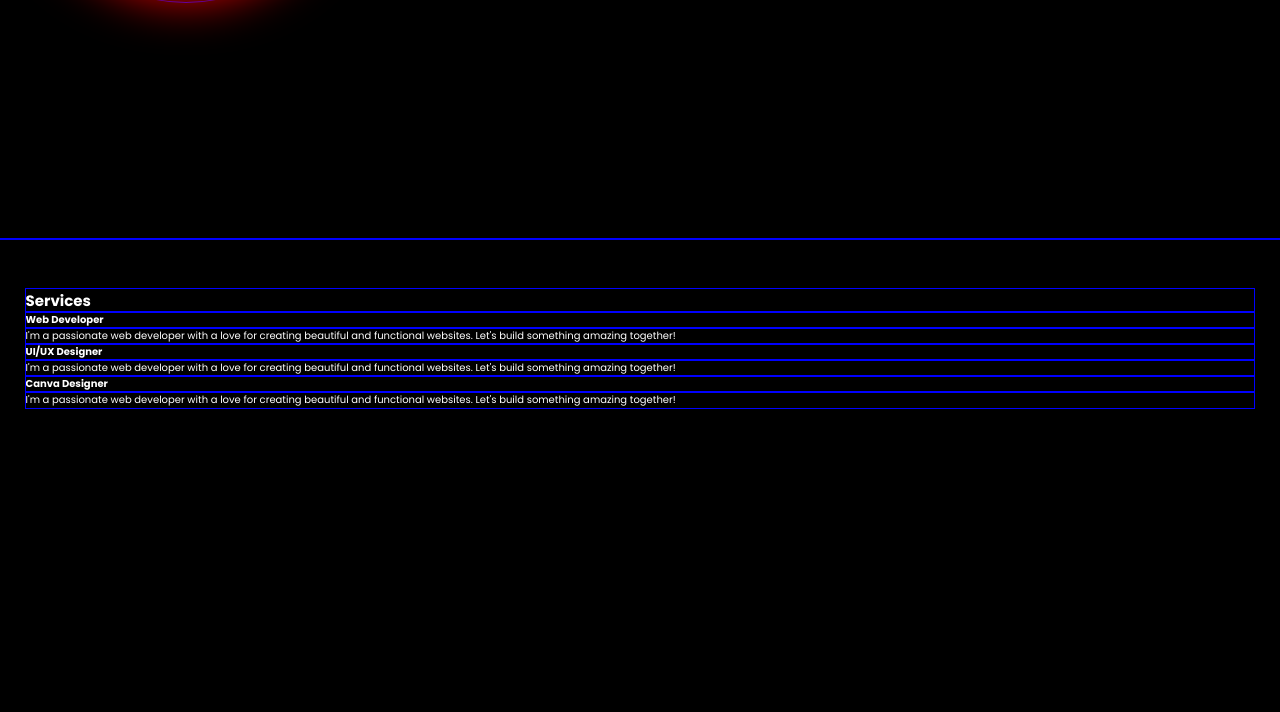
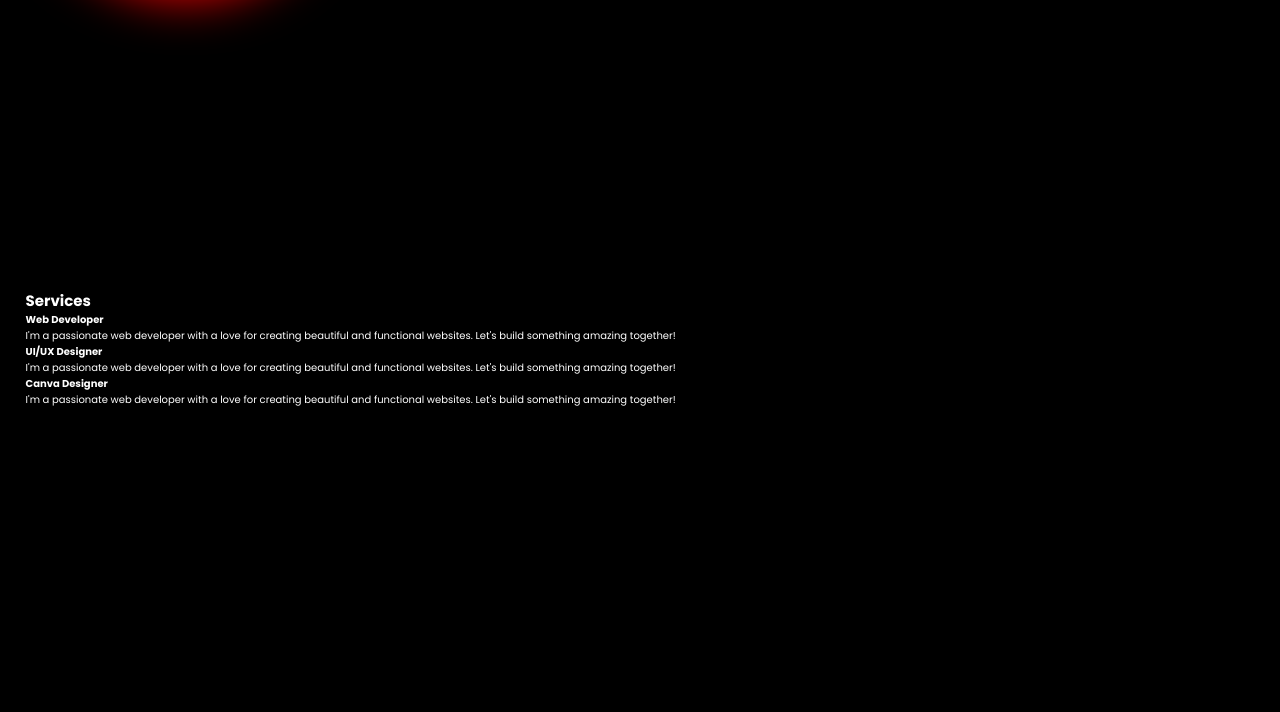
Before and after one commit to glitch-samson/My-Portfolio, a plain HTML site: page index.html in a window 1280 px wide. Shown: the part 561-1273 px from the top of the page. Drawn offline with Linux system fonts and the light colour scheme.

Commit message:
second commit

```diff
--- a/style.css
+++ b/style.css
@@ -8,7 +8,7 @@
     border: none;
     outline: none;
     font-family: 'Poppins', sans-serif;
-    outline: 1px solid blue;
+    /* outline: 1px solid blue; */
 }
 
 html {
@@ -70,7 +70,7 @@ nav a.active {
     position: relative;
 }
 
-@media(max-width:995px) {
+@media(max-width:900px) {
     nav {
         position: fixed;
         display: none;
```
